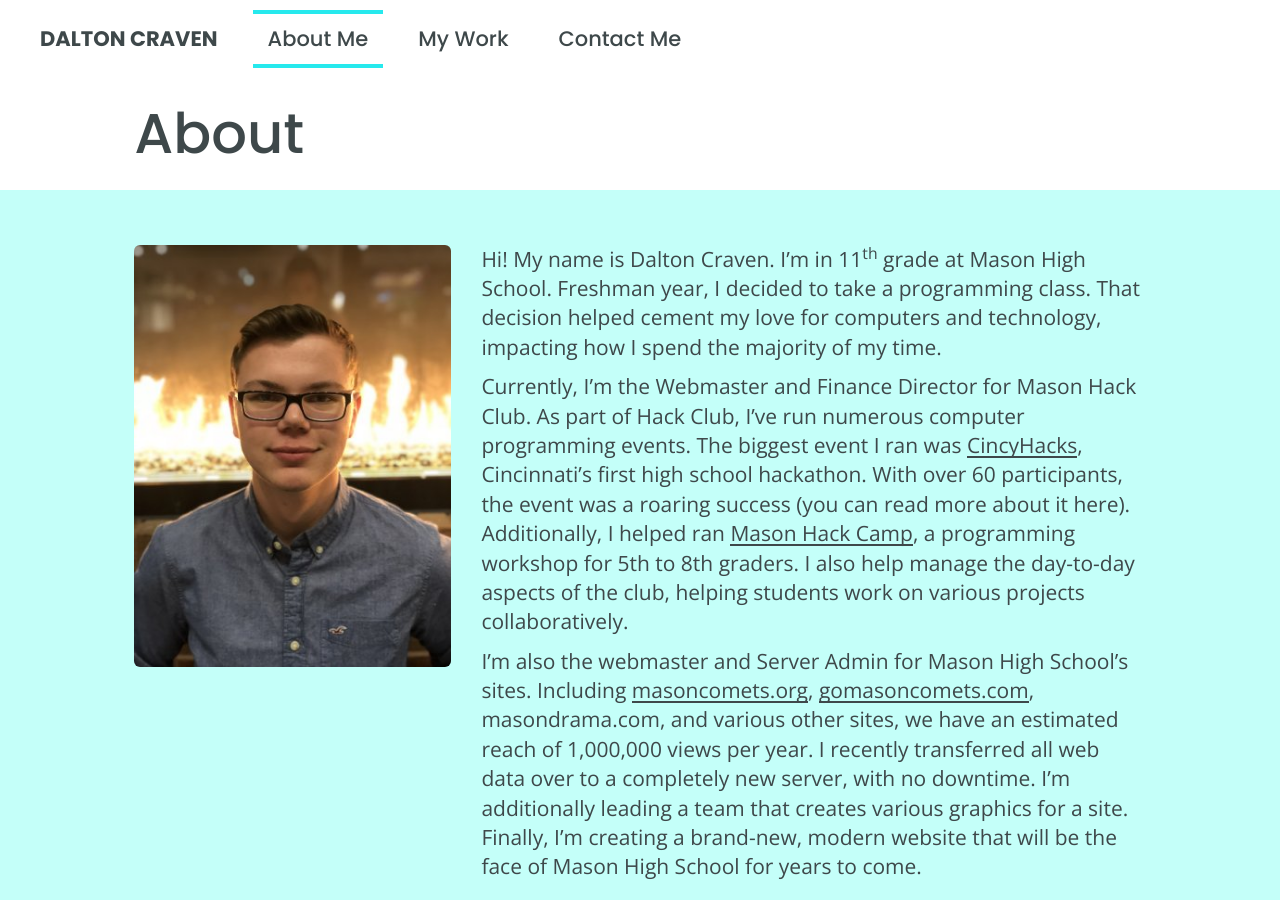
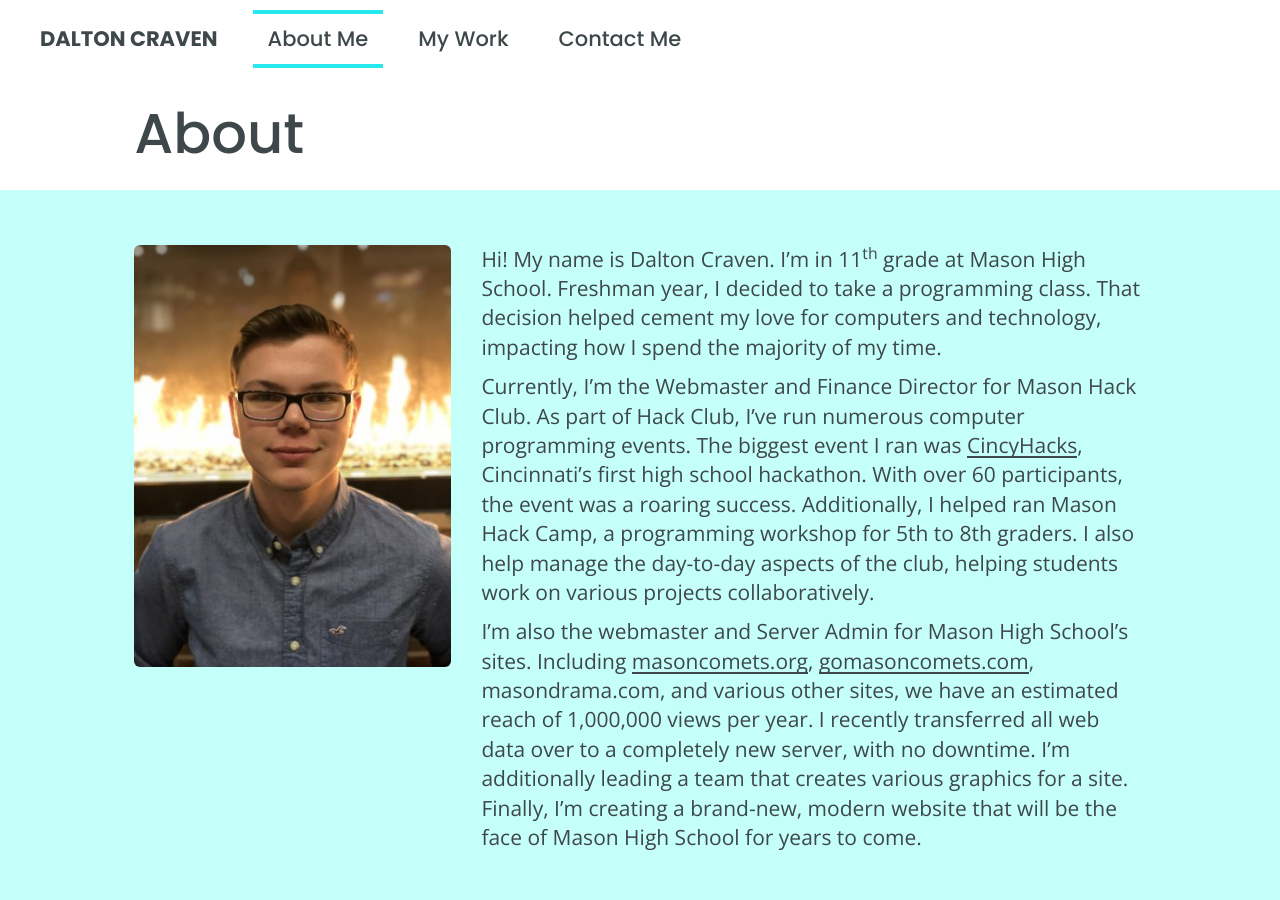
Before and after one commit to cravend/dev, a Jekyll site: the page built from about/index.html, in a window 1280 px wide and 900 px high. Built offline with Jekyll 4.4.1, drawn with Linux system fonts in a browser that asks for light colours; nearby versions of some CDN libraries.

Commit message:
fix that random link

```diff
--- a/about/index.html
+++ b/about/index.html
@@ -16,7 +16,7 @@ title: About
         </div>
         <div class="col-xs-12 col-sm-8">
           <p>Hi! My name is Dalton Craven. I’m in 11<sup>th</sup> grade at Mason High School. Freshman year, I decided to take a programming class. That decision helped cement my love for computers and technology, impacting how I spend the majority of my time.</p>
-          <p>Currently, I’m the Webmaster and Finance Director for <a href="https://masonhackclub.com" class="hover-link" target="_blank" rel="nofollow">Mason Hack Club</a>. As part of Hack Club, I’ve run numerous computer programming events. The biggest event I ran was <a href="https://cincyhacks.com" class="hover-link" target="_blank" rel="nofollow">CincyHacks</a>, Cincinnati’s first high school hackathon. With over 60 participants, the event was a roaring success (you can read more about it here). Additionally, I helped ran <a href="https://camp.masonhackclub.com" class="hover-link" target="_blank" rel="nofollow">Mason Hack Camp</a>, a programming workshop for 5th to 8th graders. I also help manage the day-to-day aspects of the club, helping students work on various projects collaboratively.</p>
+          <p>Currently, I’m the Webmaster and Finance Director for <a href="https://masonhackclub.com" class="hover-link" target="_blank" rel="nofollow">Mason Hack Club</a>. As part of Hack Club, I’ve run numerous computer programming events. The biggest event I ran was <a href="https://cincyhacks.com" class="hover-link" target="_blank" rel="nofollow">CincyHacks</a>, Cincinnati’s first high school hackathon. With over 60 participants, the event was a roaring success. Additionally, I helped ran <a href="https://camp.masonhackclub.com" class="hover-link" target="_blank" rel="nofollow">Mason Hack Camp</a>, a programming workshop for 5th to 8th graders. I also help manage the day-to-day aspects of the club, helping students work on various projects collaboratively.</p>
           <p>I’m also the webmaster and Server Admin for Mason High School’s sites. Including <a href="http://masoncomets.org" class="hover-link" target="_blank" rel="nofollow">masoncomets.org</a>, <a href="http://gomasoncomets.com" class="hover-link" target="_blank" rel="nofollow">gomasoncomets.com</a>, <a href="https://masondrama.com" class="hover-link" target="_blank" rel="nofollow">masondrama.com</a>, and various other sites, we have an estimated reach of 1,000,000 views per year. I recently transferred all web data over to a completely new server, with no downtime. I’m additionally leading a team that creates various graphics for a site. Finally, I’m creating a brand-new, modern website that will be the face of Mason High School for years to come.</p>
         </div>
       </div>
```
Also changed, not shown: Gemfile.lock.
